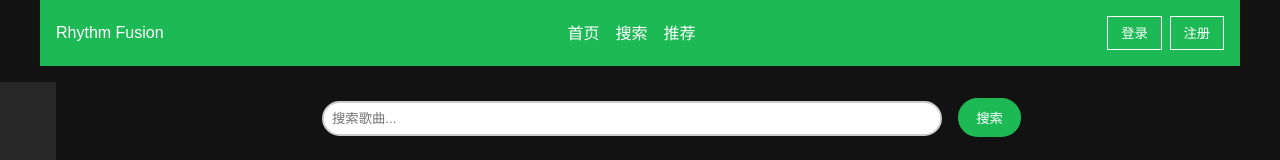
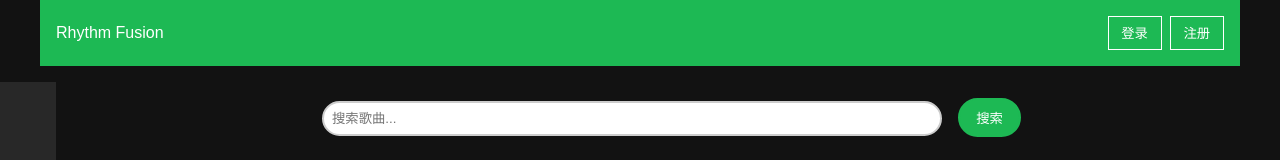
Before and after one commit to SOV710/RhythmFusion, a Vue app in the folder frontend/: page / in a window 1280 px wide. Shown: the top 160 px of the page. Built offline with nearby package versions, Linux system fonts and the light colour scheme.

Commit message:
modified: remove navigation bar on header

```diff
--- a/frontend/src/components/AppHeader.vue
+++ b/frontend/src/components/AppHeader.vue
@@ -2,11 +2,6 @@
   <header class="header">
     <div class="header-container">
       <div class="logo">Rhythm Fusion</div>
-      <nav class="nav">
-        <button @click="goHome">首页</button>
-        <button @click="searchSongs">搜索</button>
-        <button @click="showRecommendations">推荐</button>
-      </nav>
       <div class="auth-buttons">
         <button @click="openLogin">登录</button>
         <button @click="openRegister">注册</button>
```
Also changed, not shown: frontend/src/components/PlayList.vue (added).
